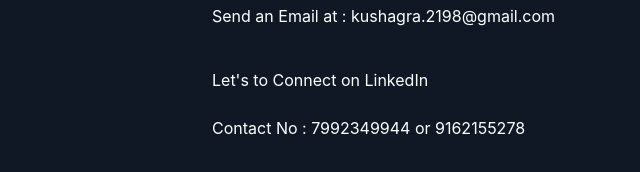
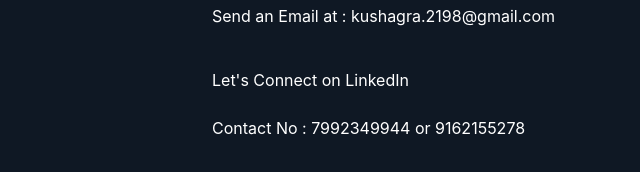
Before and after one commit to kushagra2198/Portfolio-k, a plain HTML site: page index.html in a window 1280 px wide. Shown: the part 3060-3232 px from the top of the page, 108-748 px from the left. Drawn offline with nearby package versions, Linux system fonts and the light colour scheme.

Commit message:
Update index.html

```diff
--- a/index.html
+++ b/index.html
@@ -148,7 +148,7 @@
       <br>
       <p class="email">Send an Email at : kushagra.2198@gmail.com</p>
       <br>
-      <a class="email"href="https://www.linkedin.com/in/kushagra-2198"> Let's to Connect on LinkedIn</a>
+      <a class="email"href="https://www.linkedin.com/in/kushagra-2198"> Let's Connect on LinkedIn</a>
       <br>
       <br>
       <p class="email">Contact No : 7992349944 or 9162155278</p>
```
